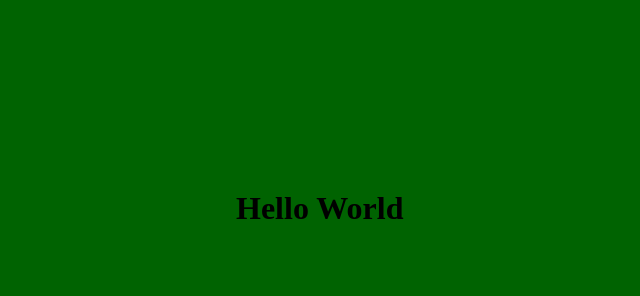
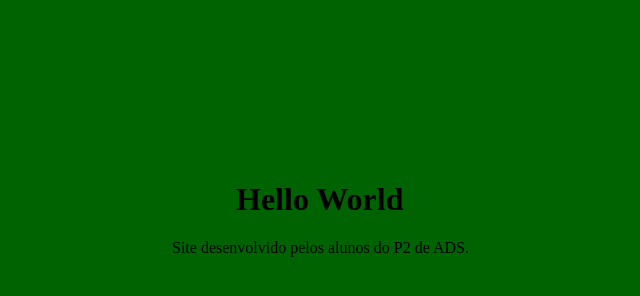
Before and after one commit to Jmiguelsena156/hello-world, a plain HTML site: page index.html in a window 1280 px wide. Shown: the whole page, without its empty margins (320-960 px from the left). Drawn offline with Linux system fonts and the light colour scheme.

Commit message:
feat: Adicionando o rodapé da página

```diff
--- a/index.html
+++ b/index.html
@@ -8,5 +8,7 @@
 </head>
 <body>
     <h1>Hello World</h1>
+
+    <footer>Site desenvolvido pelos alunos do P2 de ADS.</footer>
 </body>
 </html>
```
